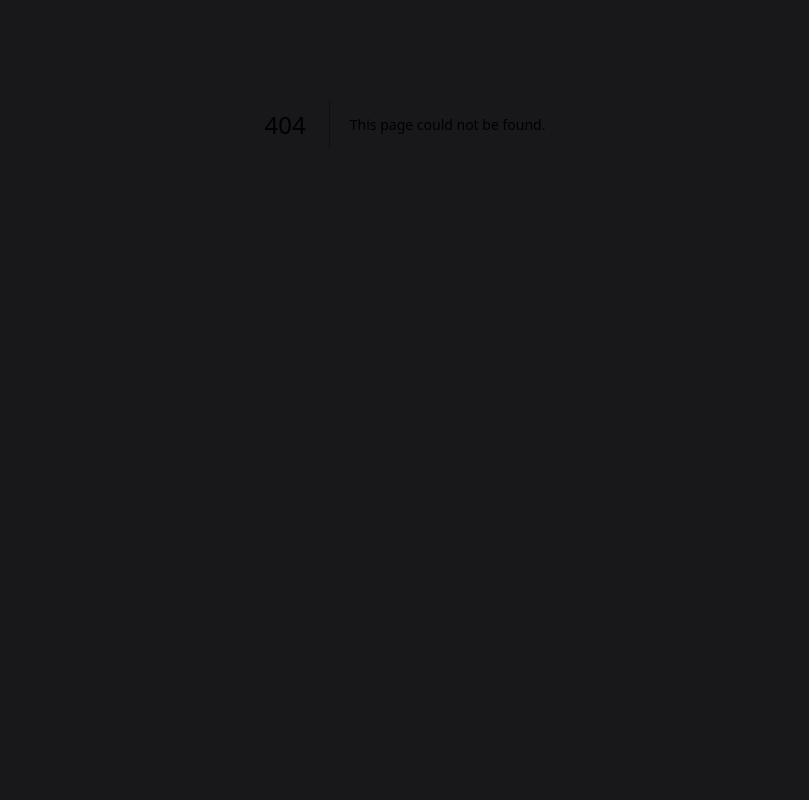
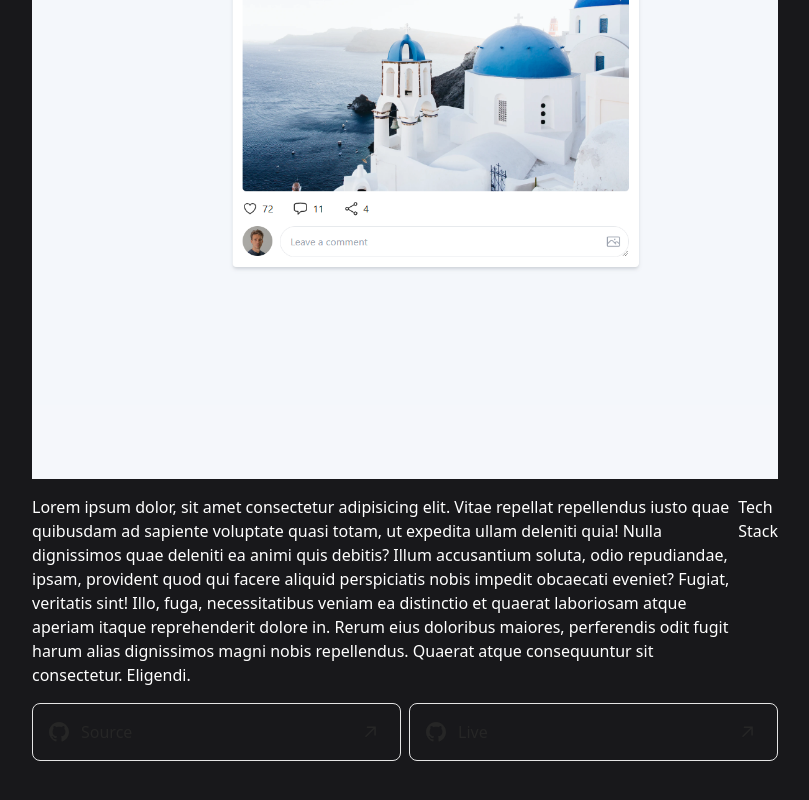
Before and after one commit to evankagarise/nextjs-typescript-tailwind-portfolio, a Next.js app: page /projects/project1 in a window 1280 px wide. Before the commit this address had no page. Shown: the part 404-1204 px from the top of the page, without its empty margins (310-1119 px from the left). Before the commit the page ends 1088 px from the top, so only its background shows below. Built offline with nearby package versions, Linux system fonts and the light colour scheme.

Commit message:
Added project page

```diff
--- a/app/projects/page.tsx
+++ b/app/projects/page.tsx
@@ -1,49 +1,10 @@
 import React from 'react'
 import type { Metadata } from 'next';
 import { GraphQLClient, gql} from 'graphql-request'
+import Link from 'next/link';
+import social from '@/assets/social.png'
+import Image from 'next/image'
 
-
-const graphcms = new GraphQLClient(
-  "https://api-us-east-1-shared-usea1-02.hygraph.com/v2/clf427bmw4imd01td166g7yvw/master"
-);
-
-const QUERY = gql`
-  {
-    posts {
-      id
-      title
-      dataPublished
-      slug
-      tag
-      content {
-        html
-      }
-      author {
-        name
-        avatar {
-          url
-        }
-      }
-      coverPhoto {
-        publishedAt
-        createdBy {
-          id
-        }
-        url
-      }
-    }
-  }
-`;
-
-export async function getStaticProps(){
-  const {posts} = await graphcms.request(QUERY);
-  return {
-    props: {
-      posts,
-      revalidate: 10,
-    }
-  }
-}
 export const metadata: Metadata = {
   title: 'Projects',
   description: 'VP of Developer Experience at Vercel.',
@@ -53,9 +14,12 @@ const page = () => {
     <>
     <h1 className="font-bold text-3xl font-serif text-white">Projects</h1>
       <div className='grid grid-cols-1 sm:grid-cols-2 m-2 gap-4 ' >
-        <div className='w-[300px] h-[200px] bg-white '>
 
-        </div>
+        <Link href="./projects/project1">
+ <div className='w-[300px] h-[200px] '>
+ <Image src={social} alt="twitter UI" className="w-[300px] h-[200px]" />
+         </div> </Link>
+
         <div className='w-[300px] h-[200px] bg-white'>
 
         </div>
--- /dev/null
+++ b/app/projects/project1/page.tsx
@@ -0,0 +1,53 @@
+import React from 'react'
+import social from '@/assets/social.png'
+import Image from 'next/image'
+import {
+    GitHubIcon,
+    YoutubeIcon,
+    ArrowIcon,
+    TwitterIcon,
+  } from 'components/icons';
+const Page = () => {
+  return (
+    <div>
+        <h1 className="font-bold text-3xl font-serif text-white">Twitter UI</h1>
+      <Image alt=" twitter UI" src={social} className="object-cover" />
+      <div className='flex text-white mt-4'>
+        <div className='flex-3'>
+            Lorem ipsum dolor, sit amet consectetur adipisicing elit. Vitae repellat repellendus iusto quae quibusdam ad sapiente voluptate quasi totam, ut expedita ullam deleniti quia! Nulla dignissimos quae deleniti ea animi quis debitis? Illum accusantium soluta, odio repudiandae, ipsam, provident quod qui facere aliquid perspiciatis nobis impedit obcaecati eveniet? Fugiat, veritatis sint! Illo, fuga, necessitatibus veniam ea distinctio et quaerat laboriosam atque aperiam itaque reprehenderit dolore in. Rerum eius doloribus maiores, perferendis odit fugit harum alias dignissimos magni nobis repellendus. Quaerat atque consequuntur sit consectetur. Eligendi.
+        </div>
+        <div className='flex-2'>
+            <h1>Tech Stack</h1>
+        </div>
+      </div>
+      <div className='mt-4 flex flex-col gap-2 md:flex-row md:gap-2'>
+      <a
+            rel="noopener noreferrer"
+            target="_blank"
+            href="https://github.com/leerob"
+            className="flex w-full border border-neutral-200 dark:border-neutral-800 rounded-lg p-4 no-underline items-center text-neutral-800 dark:text-neutral-200 hover:dark:bg-neutral-900 hover:bg-neutral-100 transition-all justify-between"
+          >
+            <div className="flex items-center">
+              <GitHubIcon />
+              <div className="ml-3">Source</div>
+            </div>
+            <ArrowIcon />
+          </a>
+          <a
+            rel="noopener noreferrer"
+            target="_blank"
+            href="https://github.com/leerob"
+            className="flex w-full border border-neutral-200 dark:border-neutral-800 rounded-lg p-4 no-underline items-center text-neutral-800 dark:text-neutral-200 hover:dark:bg-neutral-900 hover:bg-neutral-100 transition-all justify-between"
+          >
+            <div className="flex items-center">
+              <GitHubIcon />
+              <div className="ml-3">Live</div>
+            </div>
+            <ArrowIcon />
+          </a>
+      </div>
+    </div>
+  )
+}
+
+export default Page
--- a/app/skills/page.tsx
+++ b/app/skills/page.tsx
@@ -1,6 +1,6 @@
 import React from 'react'
 import { DiJavascript1, DiCss3} from 'react-icons/di'
-import { SiNextdotjs, SiReact, SiTailwindcss, SiGraphql, SiPostgresql} from 'react-icons/si'
+import { SiNextdotjs, SiReact, SiTailwindcss, SiGraphql, SiPostgresql, SiTypescript} from 'react-icons/si'
 import {ImHtmlFive} from 'react-icons/im'
 import {AiFillGithub} from 'react-icons/ai'
 const page = () => {
@@ -44,7 +44,10 @@ const page = () => {
             <SiPostgresql className='text-xl' />
             <h1>PostGreSQL</h1>
             </div>
-
+            <div className='flex gap-2 text-xl items-center bg-zinc-800 justify-center'>
+            <SiTypescript className='text-xl' />
+            <h1>Typescript</h1>
+            </div>
 
 
 
```
Also changed, not shown: assets/social.png (added).
